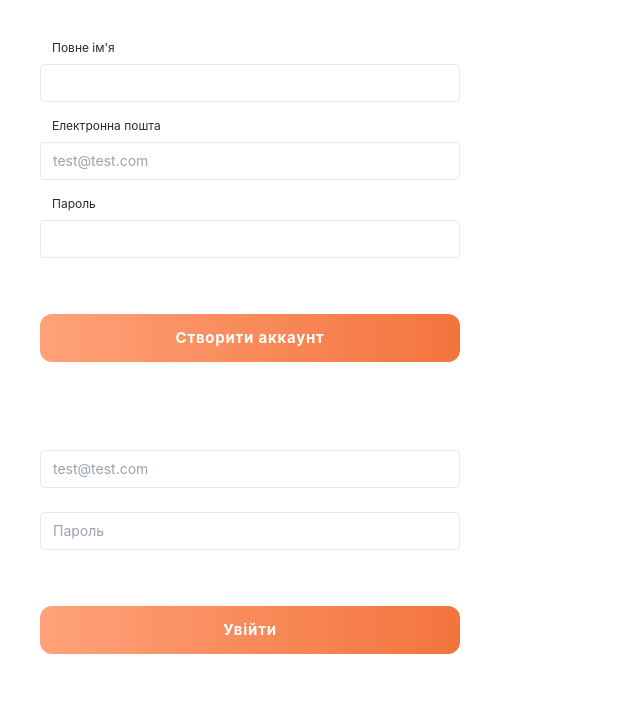
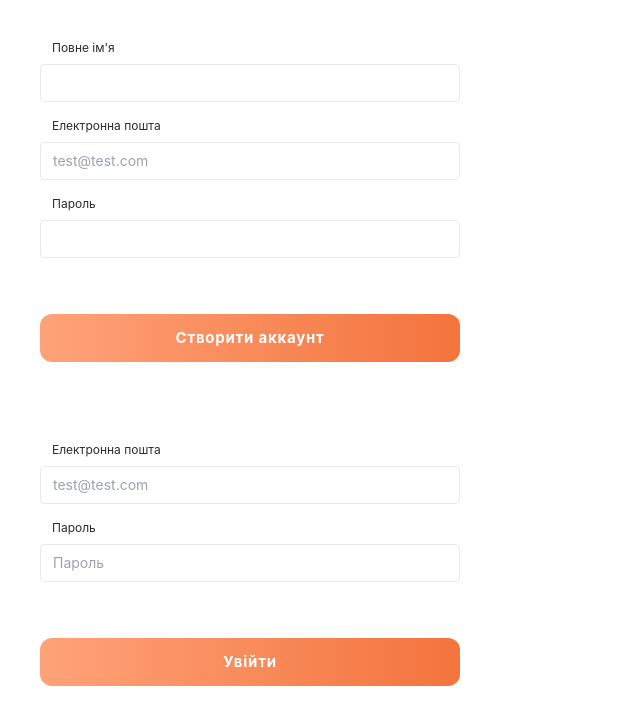
Before and after one commit to Sergiyan92/Traveler, a Vue app: page / in a window 1280 px wide. Shown: the top 724 px of the page, without its empty margins (0-640 px from the left). Built offline with nearby package versions, Linux system fonts and the light colour scheme.

Commit message:
add lable

```diff
--- a/src/components/Auth/LoginForm/LoginForm.vue
+++ b/src/components/Auth/LoginForm/LoginForm.vue
@@ -20,8 +20,19 @@ watch(
 
 <template>
   <FormContainer @submit.prevent="emit('submit', userDate)">
-    <IInput class="mb-4" placeholder="test@test.com" v-model="userDate.email" />
-    <IInput class="mb-4" type="password" placeholder="Пароль" v-model="userDate.password" />
+    <IInput
+      class="mb-4"
+      placeholder="test@test.com"
+      v-model="userDate.email"
+      label="Електронна пошта"
+    />
+    <IInput
+      class="mb-4"
+      type="password"
+      placeholder="Пароль"
+      v-model="userDate.password"
+      label="Пароль"
+    />
     <IBotton class="mt-10 w-full" variant="gradient" type="submit">Увійти</IBotton>
   </FormContainer>
 </template>
```
